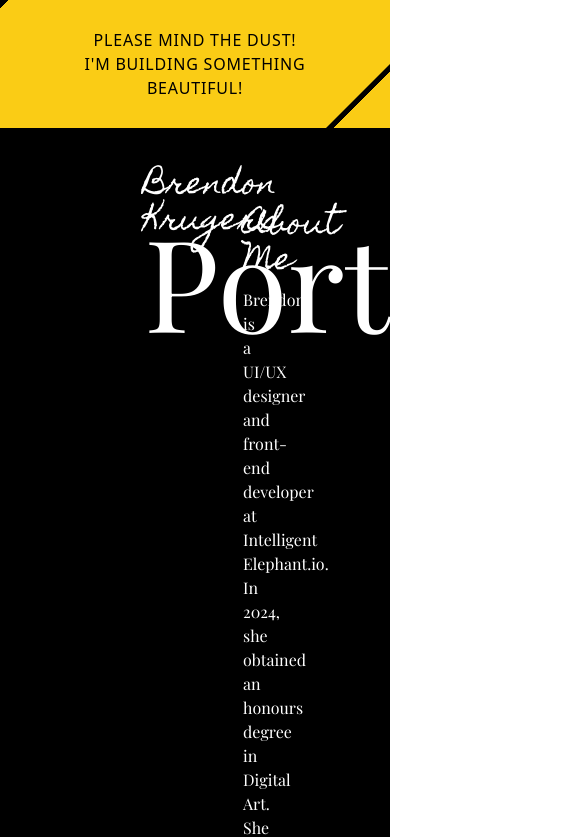
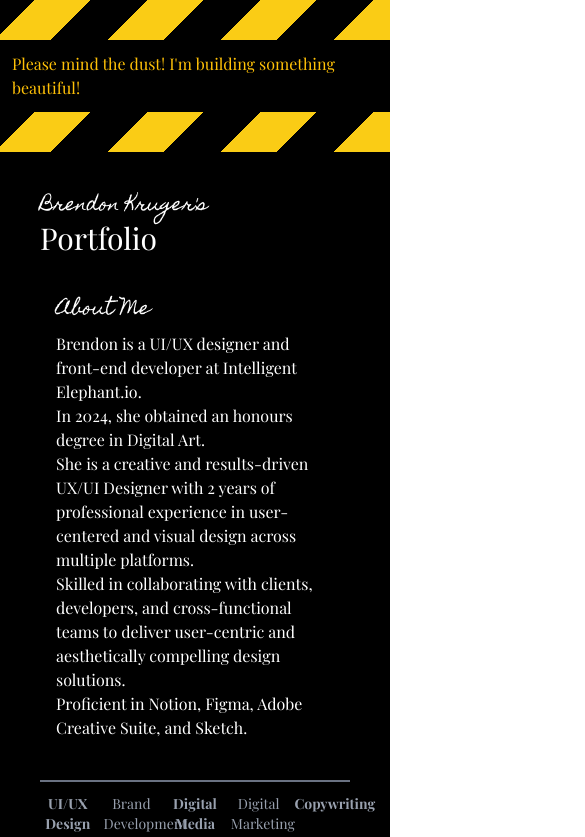
Before and after one commit to brendonmustdie/psychic-memory, a Next.js app: page / in a window 390 px wide. Shown: the top 837 px of the page, 585 px wide, since content can reach past the window. Built offline with nearby package versions, Linux system fonts and the light colour scheme; a web font is replaced by a local one.

Commit message:
Responsive design of homepage

```diff
--- a/src/app/components/GenericContentComp.jsx
+++ b/src/app/components/GenericContentComp.jsx
@@ -1,7 +1,7 @@
 export default function GenericContentComp({ heading, content }) {
     return (
-        <div className="mr-64">
-            <h2 className="text-3xl mb-2 font-handwritten">{heading}</h2>
+        <div className="lg:mr-64">
+            <h2 className="md:text-3xl text-lg mb-2 font-handwritten">{heading}</h2>
             <div className="font-serif">
                 {typeof content === "string" ? <p>{content}</p> : content}
             </div>
--- a/src/app/components/HeaderComp.jsx
+++ b/src/app/components/HeaderComp.jsx
@@ -1,8 +1,8 @@
 export default function HeaderComp({heading, subheading}) {
     return (
         <div className={""}>
-            <h1 className={"font-handwritten -mb-6 text-3xl"}> {subheading} </h1>
-            <h1 className={"font-serif text-9xl"}> {heading} </h1>
+            <h1 className={"font-handwritten md:-mb-6 text-lg"}> {subheading} </h1>
+            <h1 className={"font-serif md:text-9xl text-3xl"}> {heading} </h1>
         </div>
     )
 }
--- a/src/app/components/ProjectComp.jsx
+++ b/src/app/components/ProjectComp.jsx
@@ -13,7 +13,7 @@ export default function ProjectComp({ projects, categories }) {
     };
 
     return (
-        <div className="grid grid-cols-3 gap-6">
+        <div className="md:grid md:grid-cols-3 md:gap-6">
             {projects.map((project) => (
                 <Link
                     key={project.title}
--- a/src/app/components/ScreenLayoutComp.jsx
+++ b/src/app/components/ScreenLayoutComp.jsx
@@ -2,10 +2,13 @@
 
 export default function ScreenLayoutComp({leftComponent, rightComponent}) {
     return (
-        <div className="mx-36">
-            <div className="grid grid-cols-2 gap-4 mt-10 my-32 text-white">
+        <div className="lg:mx-36 mx-10">
+            <div className="lg:grid lg:grid-cols-2 lg:gap-4 mt-10 lg:my-32 text-white">
                 <div>{leftComponent}</div>
-                <div className={"m-10"}>{rightComponent}</div>
+                <div className="px-4 md:px-8 lg:px-10 py-10">
+                    {rightComponent}
+                </div>
+
             </div>
             <div className={"w-full h-0.5 bg-gray-500"}></div>
         </div>
--- a/src/app/components/WarningLabelComp.jsx
+++ b/src/app/components/WarningLabelComp.jsx
@@ -1,16 +1,15 @@
 export default function WarningLabelComp() {
     return (
         <div className="">
-            <div className="relative w-full h-32 overflow-hidden
+            <div className="relative w-full h-10 md:h-32 overflow-hidden
                       bg-[repeating-linear-gradient(-45deg,#facc15_0_40px,transparent_0_80px)]
                       flex items-center justify-center">
 
-                <div className="bg-[#facc15] text-[#000000] p-15 text-black uppercase tracking-wider
+                <div className="bg-[#facc15] md:p-15 text-black uppercase tracking-wider
                         transform -skew-x-45">
-                    <div className="skew-x-45 text-center text-serif">
+                    <div className="hidden md:flex skew-x-45 text-center text-serif text-xl font-bold">
                         Please mind the dust! <br/> I'm building something beautiful!</div>
                 </div>
-
             </div>
         </div>
     );
--- a/src/app/page.js
+++ b/src/app/page.js
@@ -55,6 +55,10 @@ export default function Home() {
         <main>
             <div className="bg-black">
                 <WarningLabelComp></WarningLabelComp>
+                <div className={"md:hidden"}>
+                    <div className={"text-construction-yellow m-3 font-serif"}>Please mind the dust! I'm building something beautiful!</div>
+                    <WarningLabelComp ></WarningLabelComp>
+                </div>
                 <ScreenLayoutComp leftComponent={<HeaderComp heading={"Portfolio"} subheading={"Brendon Kruger's"}/>}
                                   rightComponent={<GenericContentComp
                                       heading="About Me"
@@ -77,7 +81,7 @@ export default function Home() {
                                   }/>
 
 
-                <div className={"grid-cols-5 grid gap-2 lg:mx-56 my-3 text-gray-400 text-center font-serif"}>
+                <div className={"grid-cols-5 grid gap-2 lg:mx-56 mx-10 my-3 text-gray-400 text-center font-serif text-sm md:text-md lg:text-lg"}>
                     <div className={"font-bold"}> UI/UX Design</div>
                     <div> Brand Development</div>
                     <div className={"font-bold"}> Digital Media Management</div>
```
